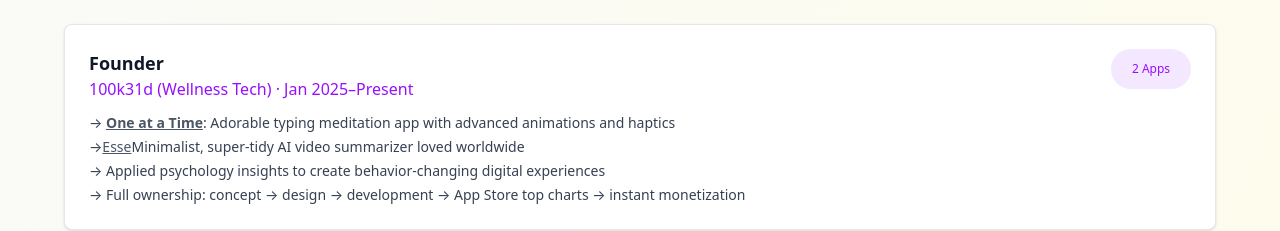
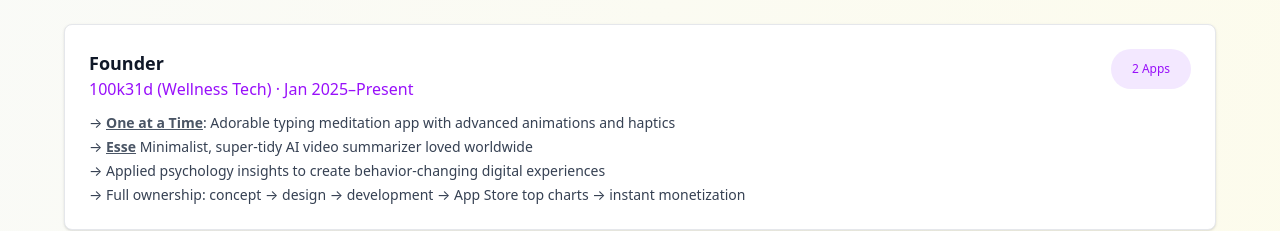
Before and after one commit to sanderbell/sanderbelldev2, a React (Vite) app: page / in a window 1280 px wide. Shown: the part 1520-1751 px from the top of the page. Built offline with nearby package versions, Linux system fonts and the light colour scheme.

Commit message:
Update link and emphasize text for Esse in App component

```diff
--- a/src/App.tsx
+++ b/src/App.tsx
@@ -368,15 +368,17 @@
                   haptics
                 </li>
                 <li>
-                  →
+                  →{' '}
+                  <strong>
                     <a
-                    href="https://oneatati.me"
+                      href="https://esse.today"
                       target="_blank"
                       rel="noopener noreferrer"
                       className="text-gray-600 hover:text-blue-800 underline"
                     >
                       Esse
-                  </a>
+                    </a>{' '}
+                  </strong>
                   Minimalist, super-tidy AI video summarizer loved worldwide
                 </li>
 
```
Lines whose indentation alone changed are shown as unchanged.
